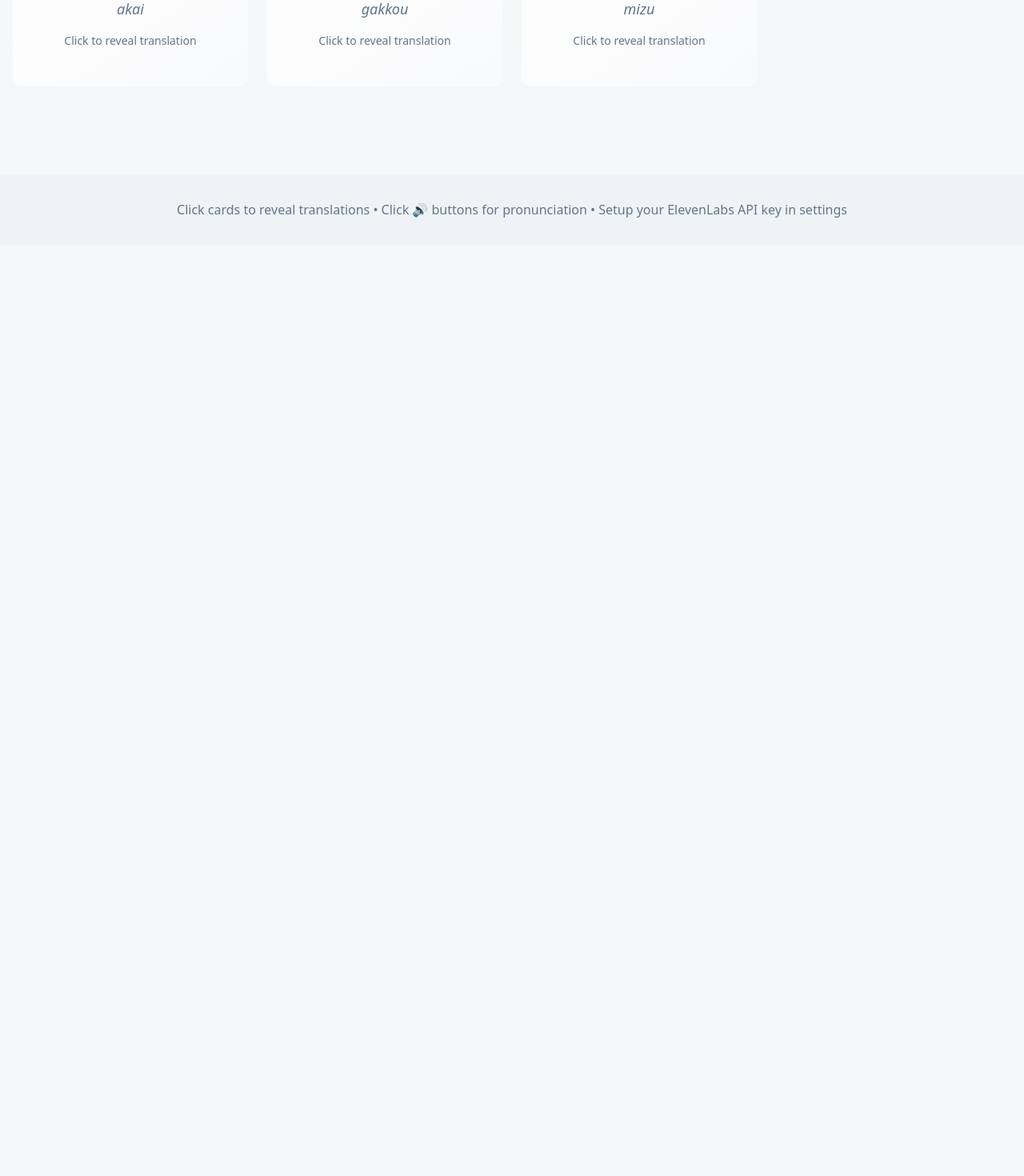
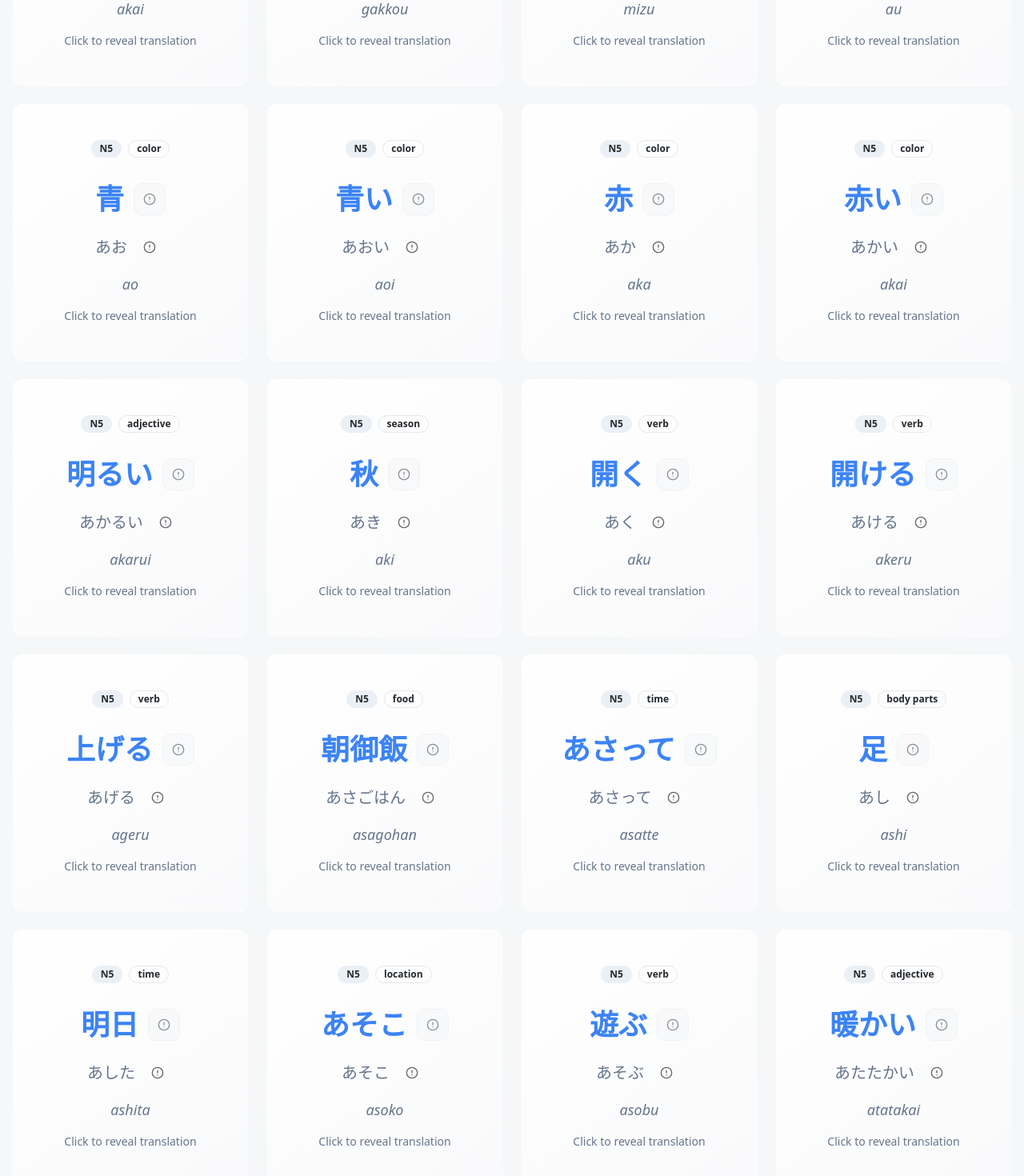
Before and after one commit to KlausMillenial/JLPT-APP, a React (Vite) app: page / in a window 1280 px wide. Shown: the part 1140-2610 px from the top of the page at 80% size. Before the commit the page ends 1446 px from the top, so only its background shows below. Built offline with nearby package versions, Linux system fonts and the light colour scheme; the HTML template or start-up script is replaced by a standard one.

Commit message:
Add more vocabulary

```diff
--- a/src/data/vocabulary.ts
+++ b/src/data/vocabulary.ts
@@ -159,6 +159,347 @@ export const vocabularyData: VocabularyWord[] = [
         french: "J'ai bu de l'eau froide."
       }
     ]
+  },
+  // New vocabulary words added from JSON
+  {
+    id: "au",
+    japanese: "会う",
+    hiragana: "あう",
+    romaji: "au",
+    english: "to meet",
+    french: "rencontrer",
+    level: "N5",
+    category: "verb",
+    wordType: "verb",
+    examples: [
+      {
+        japanese: "友達に会う。",
+        hiragana: "ともだちにあう。",
+        romaji: "Tomodachi ni au.",
+        english: "I meet a friend.",
+        french: "Je rencontre un ami."
+      }
+    ]
+  },
+  {
+    id: "ao",
+    japanese: "青",
+    hiragana: "あお",
+    romaji: "ao",
+    english: "blue",
+    french: "bleu",
+    level: "N5",
+    category: "color",
+    wordType: "noun",
+    examples: [
+      {
+        japanese: "空は青です。",
+        hiragana: "そらはあおです。",
+        romaji: "Sora wa ao desu.",
+        english: "The sky is blue.",
+        french: "Le ciel est bleu."
+      }
+    ]
+  },
+  {
+    id: "aoi",
+    japanese: "青い",
+    hiragana: "あおい",
+    romaji: "aoi",
+    english: "blue",
+    french: "bleu (adjectif)",
+    level: "N5",
+    category: "color",
+    wordType: "adjective",
+    examples: [
+      {
+        japanese: "青いシャツを着ています。",
+        hiragana: "あおいしゃつをきています。",
+        romaji: "Aoi shatsu o kite imasu.",
+        english: "I am wearing a blue shirt.",
+        french: "Je porte une chemise bleue."
+      }
+    ]
+  },
+  {
+    id: "aka",
+    japanese: "赤",
+    hiragana: "あか",
+    romaji: "aka",
+    english: "red",
+    french: "rouge",
+    level: "N5",
+    category: "color",
+    wordType: "noun",
+    examples: [
+      {
+        japanese: "赤が好きです。",
+        hiragana: "あかがすきです。",
+        romaji: "Aka ga suki desu.",
+        english: "I like red.",
+        french: "J'aime le rouge."
+      }
+    ]
+  },
+  {
+    id: "akai_new",
+    japanese: "赤い",
+    hiragana: "あかい",
+    romaji: "akai",
+    english: "red",
+    french: "rouge (adjectif)",
+    level: "N5",
+    category: "color",
+    wordType: "adjective",
+    examples: [
+      {
+        japanese: "赤い車があります。",
+        hiragana: "あかいくるまがあります。",
+        romaji: "Akai kuruma ga arimasu.",
+        english: "There is a red car.",
+        french: "Il y a une voiture rouge."
+      }
+    ]
+  },
+  {
+    id: "akarui",
+    japanese: "明るい",
+    hiragana: "あかるい",
+    romaji: "akarui",
+    english: "bright",
+    french: "lumineux",
+    level: "N5",
+    category: "adjective",
+    wordType: "adjective",
+    examples: [
+      {
+        japanese: "部屋は明るいです。",
+        hiragana: "へやはあかるいです。",
+        romaji: "Heya wa akarui desu.",
+        english: "The room is bright.",
+        french: "La chambre est lumineuse."
+      }
+    ]
+  },
+  {
+    id: "aki",
+    japanese: "秋",
+    hiragana: "あき",
+    romaji: "aki",
+    english: "autumn",
+    french: "automne",
+    level: "N5",
+    category: "season",
+    wordType: "noun",
+    examples: [
+      {
+        japanese: "秋は涼しいです。",
+        hiragana: "あきはすずしいです。",
+        romaji: "Aki wa suzushii desu.",
+        english: "Autumn is cool.",
+        french: "L'automne est frais."
+      }
+    ]
+  },
+  {
+    id: "aku",
+    japanese: "開く",
+    hiragana: "あく",
+    romaji: "aku",
+    english: "to open, to become open",
+    french: "s'ouvrir",
+    level: "N5",
+    category: "verb",
+    wordType: "verb",
+    examples: [
+      {
+        japanese: "ドアが開く。",
+        hiragana: "ドアがあく。",
+        romaji: "Doa ga aku.",
+        english: "The door opens.",
+        french: "La porte s'ouvre."
+      }
+    ]
+  },
+  {
+    id: "akeru",
+    japanese: "開ける",
+    hiragana: "あける",
+    romaji: "akeru",
+    english: "to open",
+    french: "ouvrir",
+    level: "N5",
+    category: "verb",
+    wordType: "verb",
+    examples: [
+      {
+        japanese: "窓を開ける。",
+        hiragana: "まどをあける。",
+        romaji: "Mado o akeru.",
+        english: "I open the window.",
+        french: "J'ouvre la fenêtre."
+      }
+    ]
+  },
+  {
+    id: "ageru",
+    japanese: "上げる",
+    hiragana: "あげる",
+    romaji: "ageru",
+    english: "to give",
+    french: "donner",
+    level: "N5",
+    category: "verb",
+    wordType: "verb",
+    examples: [
+      {
+        japanese: "本を上げる。",
+        hiragana: "ほんをあげる。",
+        romaji: "Hon o ageru.",
+        english: "I give a book.",
+        french: "Je donne un livre."
+      }
+    ]
+  },
+  {
+    id: "asagohan",
+    japanese: "朝御飯",
+    hiragana: "あさごはん",
+    romaji: "asagohan",
+    english: "breakfast",
+    french: "petit-déjeuner",
+    level: "N5",
+    category: "food",
+    wordType: "noun",
+    examples: [
+      {
+        japanese: "朝御飯を作る。",
+        hiragana: "あさごはんをつくる。",
+        romaji: "Asagohan o tsukuru.",
+        english: "I make breakfast.",
+        french: "Je prépare le petit-déjeuner."
+      }
+    ]
+  },
+  {
+    id: "asatte",
+    japanese: "あさって",
+    hiragana: "あさって",
+    romaji: "asatte",
+    english: "day after tomorrow",
+    french: "après-demain",
+    level: "N5",
+    category: "time",
+    wordType: "noun",
+    examples: [
+      {
+        japanese: "あさって映画に行く。",
+        hiragana: "あさってえいがにいく。",
+        romaji: "Asatte eiga ni iku.",
+        english: "I will go to the movies the day after tomorrow.",
+        french: "J'irai au cinéma après-demain."
+      }
+    ]
+  },
+  {
+    id: "ashi",
+    japanese: "足",
+    hiragana: "あし",
+    romaji: "ashi",
+    english: "foot, leg",
+    french: "pied, jambe",
+    level: "N5",
+    category: "body parts",
+    wordType: "noun",
+    examples: [
+      {
+        japanese: "足が痛い。",
+        hiragana: "あしがいたい。",
+        romaji: "Ashi ga itai.",
+        english: "My leg hurts.",
+        french: "J'ai mal à la jambe."
+      }
+    ]
+  },
+  {
+    id: "ashita",
+    japanese: "明日",
+    hiragana: "あした",
+    romaji: "ashita",
+    english: "tomorrow",
+    french: "demain",
+    level: "N5",
+    category: "time",
+    wordType: "noun",
+    examples: [
+      {
+        japanese: "明日学校に行く。",
+        hiragana: "あしたがっこうにいく。",
+        romaji: "Ashita gakkou ni iku.",
+        english: "I will go to school tomorrow.",
+        french: "J'irai à l'école demain."
+      }
+    ]
+  },
+  {
+    id: "asoko",
+    japanese: "あそこ",
+    hiragana: "あそこ",
+    romaji: "asoko",
+    english: "over there",
+    french: "là-bas",
+    level: "N5",
+    category: "location",
+    wordType: "noun",
+    examples: [
+      {
+        japanese: "店はあそこです。",
+        hiragana: "みせはあそこです。",
+        romaji: "Mise wa asoko desu.",
+        english: "The shop is over there.",
+        french: "Le magasin est là-bas."
+      }
+    ]
+  },
+  {
+    id: "asobu",
+    japanese: "遊ぶ",
+    hiragana: "あそぶ",
+    romaji: "asobu",
+    english: "to play, to make a visit",
+    french: "jouer, rendre visite",
+    level: "N5",
+    category: "verb",
+    wordType: "verb",
+    examples: [
+      {
+        japanese: "子どもたちが遊ぶ。",
+        hiragana: "こどもたちがあそぶ。",
+        romaji: "Kodomo-tachi ga asobu.",
+        english: "The children play.",
+        french: "Les enfants jouent."
+      }
+    ]
+  },
+  {
+    id: "atatakai",
+    japanese: "暖かい",
+    hiragana: "あたたかい",
+    romaji: "atatakai",
+    english: "warm",
+    french: "chaud, tiède",
+    level: "N5",
+    category: "adjective",
+    wordType: "adjective",
+    examples: [
+      {
+        japanese: "今日は暖かいです。",
+        hiragana: "きょうはあたたかいです。",
+        romaji: "Kyou wa atatakai desu.",
+        english: "It is warm today.",
+        french: "Il fait chaud aujourd'hui."
+      }
+    ]
   }
 ];
 
```
